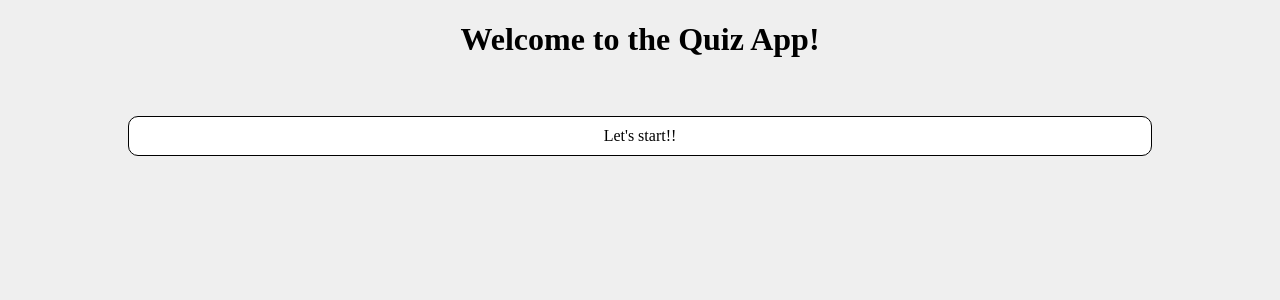
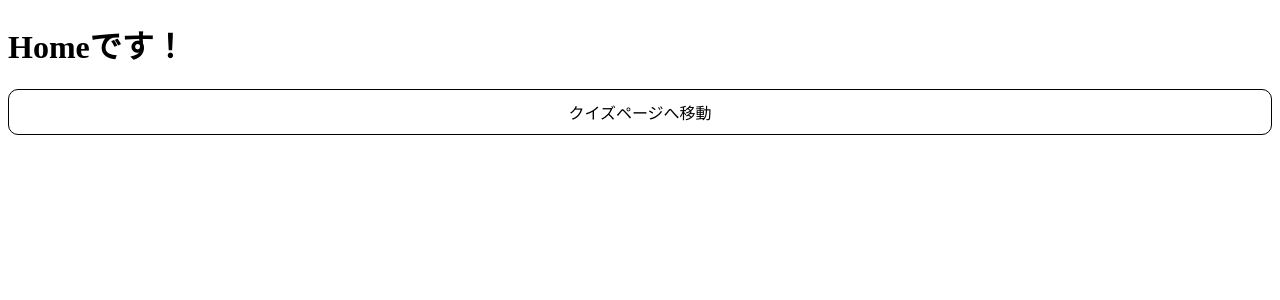
Before and after one commit to Yopipo415/react-router-practice, a React (Create React App) app: page /#/ in a window 1280 px wide. Shown: the top 300 px of the page. Built offline with nearby package versions, Linux system fonts and the light colour scheme.

Commit message:
Revert "Create Quiz App 9"
This reverts commit 0031a41af41286afe396e3170dc5d68ae47b8271.

```diff
--- a/src/App.css
+++ /dev/null
@@ -1,10 +0,0 @@
-body {
-    background: #efefef;
-    margin: 0 auto;
-}
-
-.App {
-    width: 80%;
-    text-align: center;
-    margin: 0 auto;
-}
--- a/src/App.js
+++ b/src/App.js
@@ -5,16 +5,13 @@ import {
 } from "react-router-dom";
 import Home from "./components/Home/Home";
 import Quiz from "./components/Quiz/Quiz";
-import './App.css';
 
 function App() {
   return (
-    <div className="App">
-      <Router>
-        <Route path="/" exact component={Home} />
-        <Route path="/quiz" exact component={Quiz} />
-      </Router>
-    </div>
+    <Router>
+      <Route path="/" exact component={Home} />
+      <Route path="/quiz" exact component={Quiz} />
+    </Router>
   );
 }
 
--- a/src/components/Home/Home.jsx
+++ b/src/components/Home/Home.jsx
@@ -4,15 +4,13 @@ import Button from "../Button/Button";
 const Home = ({ history }) => {
     return (
         <div>
-            <h1>Welcome to the Quiz App!</h1>
-            <br/>
-            <br/>
+            <h1>Homeです！</h1>
             <Button
                 onClickHandler={() => {
                     history.push('/quiz');
                 }}
             >
-                Let's start!!
+                クイズページへ移動
             </Button>
         </div>
     );
--- a/src/components/Quiz/Quiz.css
+++ /dev/null
@@ -1,4 +0,0 @@
-.QuizList {
-    list-style: none;
-    padding: 0;
-}
--- a/src/components/Quiz/Quiz.jsx
+++ b/src/components/Quiz/Quiz.jsx
@@ -1,8 +1,7 @@
 import React from 'react';
-import { Link } from 'react-router-dom';
+// import { Link } from 'react-router-dom';
 import QuizModel from '../../models/Quiz';
 import Button from "../Button/Button";
-import './Quiz.css';
 
 class Quiz extends React.Component {
     constructor (props) {
@@ -60,18 +59,18 @@ class Quiz extends React.Component {
             return this.renderQuiz();
         }
 
-        if (quizzes.length > 0 && currentIndex >= quizzes.length) {
-            return this.renderResult();
-        }
+        return (
+            <h1>Quizです!!！</h1>
+        );
     }
 
     renderLoading () {
         return (
             <div>
-                <h1>Please wait...</h1>
+                <h1>クイズページ</h1>
                 <p>Now loading...</p>
                 <hr/>
-                <Link to="/">Back to the Top</Link>
+                {/* <Link to="/">トップページへ</Link> */}
             </div>
         );
     }
@@ -94,33 +93,13 @@ class Quiz extends React.Component {
 
         return (
             <div>
-                <h1>Question : { currentIndex + 1 }</h1>
+                <h1>クイズページ</h1>
                 <div>
                     <p>{quiz.question}</p>
                     <ul className="QuizList">{answers}</ul>
                 </div>
                 <hr/>
-                <Link to="/">Back to the Top</Link>
-            </div>
-        );
-    }
-
-    renderResult () {
-        const { quizzes, numberOfCorrects } = this.state;
-
-        return (
-            <div>
-                <h1>Your result is...</h1>
-                <div>
-                    <p id="result">{`${numberOfCorrects}/${quizzes.length} corrects.`}</p>
-                    <Button
-                        onClickHandler={() => {this.restart()}}
-                    >
-                        Restart?
-                    </Button>
-                </div>
-                <hr/>
-                <Link to="/">Back to the Top</Link>
+                {/* <Link to="/">トップページへ</Link> */}
             </div>
         );
     }
```
Also changed, not shown: 1 other file (tests, documents, lock files or other folders).
